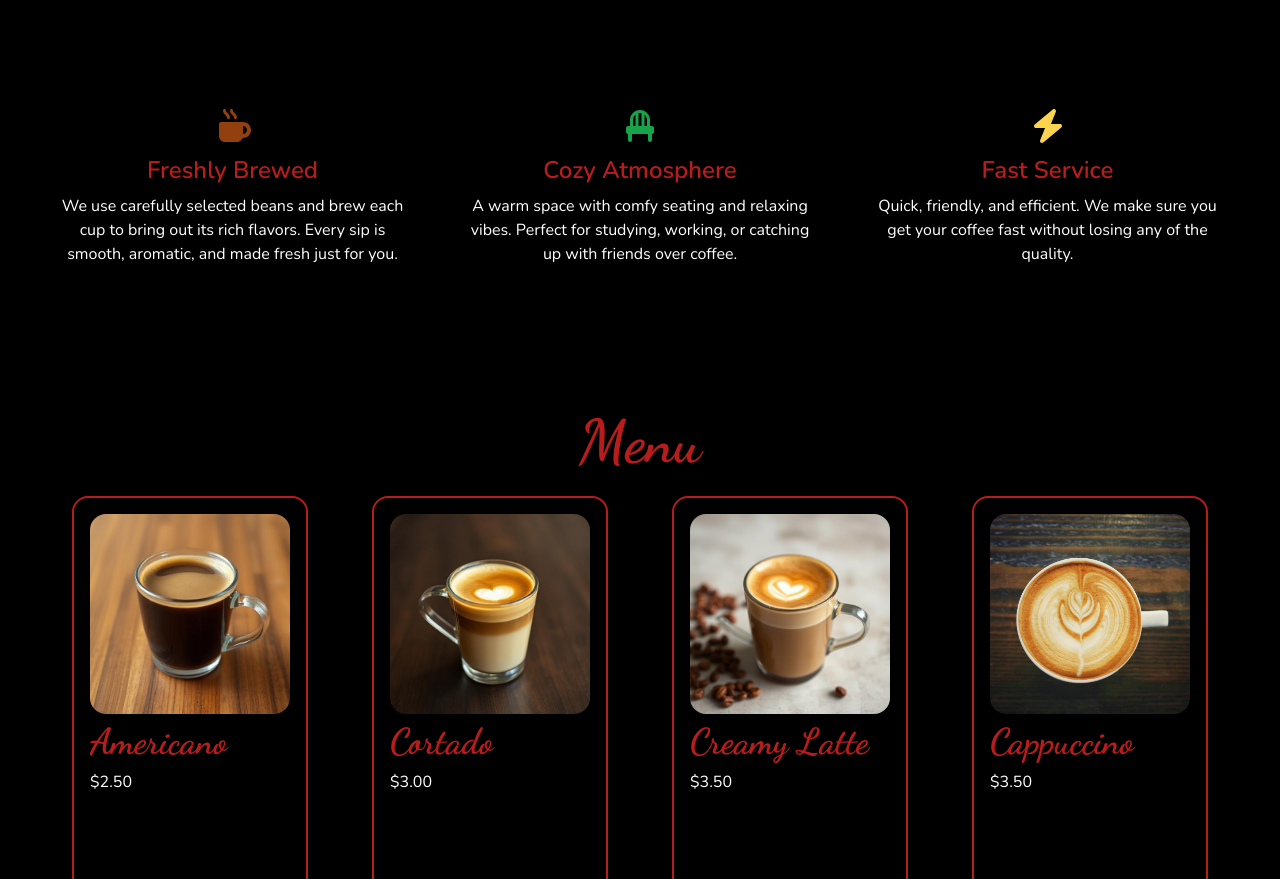
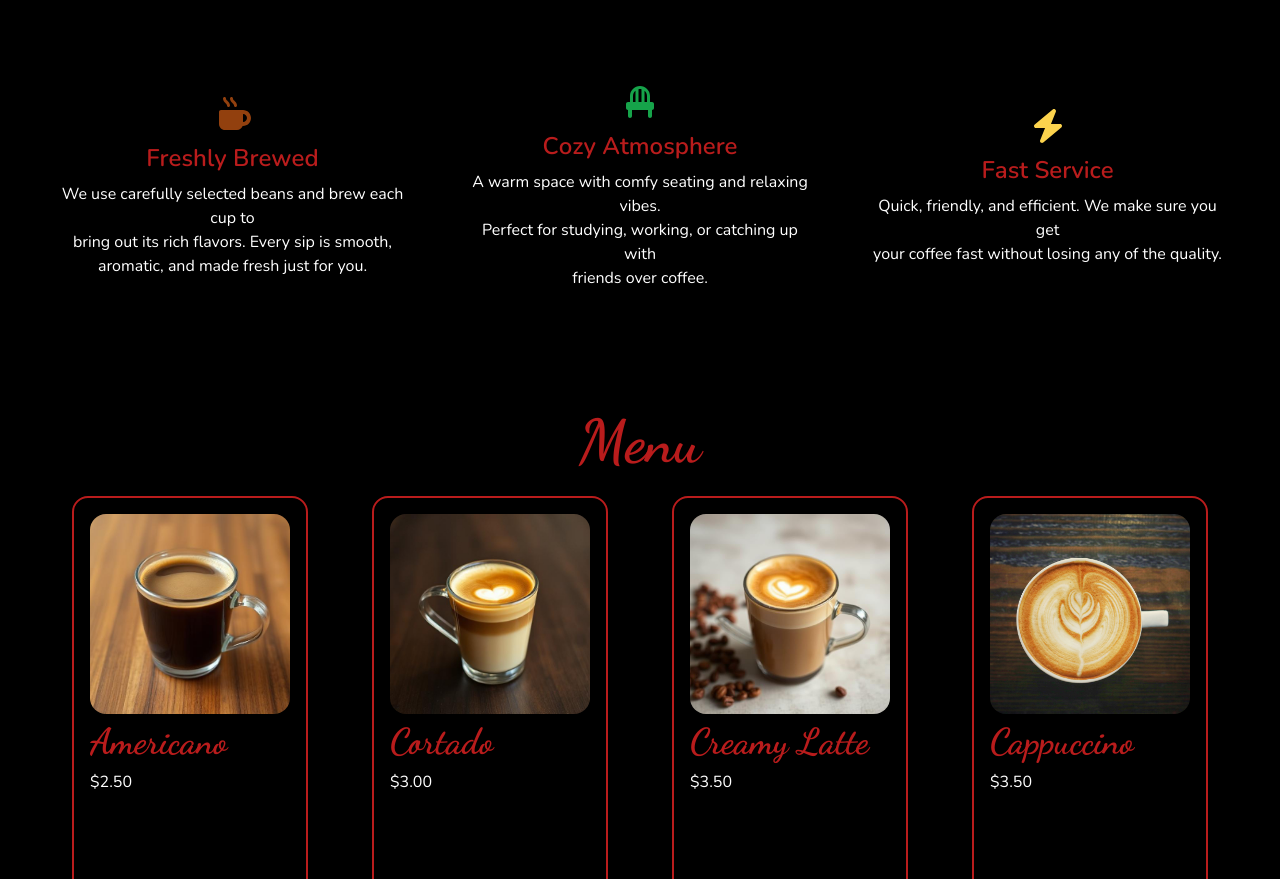
Before and after one commit to Amen974/coffee-site, a React (Vite) app: page / in a window 1280 px wide. Shown: the part 2320-3199 px from the top of the page. Built offline with nearby package versions, Linux system fonts and the light colour scheme.

Commit message:
add animation to Services section and chage the start in the best sell section

```diff
--- a/src/pages/Home/sections/BestSell.jsx
+++ b/src/pages/Home/sections/BestSell.jsx
@@ -15,14 +15,14 @@ const BestSell = () => {
       ease:'power1.inOut',
       scrollTrigger:{
         trigger: '.best1',
-        start: 'top 80%',
+        start: 'top 70%',
       }
     })
 
     const americanoTl = gsap.timeline({
       scrollTrigger:{
         trigger: '.best2',
-        start: 'top 80%',
+        start: 'top 70%',
       }
     })
 
@@ -32,7 +32,7 @@ const BestSell = () => {
     const creamyLatteTl = gsap.timeline({
       scrollTrigger:{
         trigger: '.creamy-latte',
-        start: 'top 80%',
+        start: 'top 70%',
       }
     })
 
@@ -42,7 +42,7 @@ const BestSell = () => {
     const cortadoTl = gsap.timeline({
       scrollTrigger:{
         trigger: '.cortado',
-        start: 'top 80%',
+        start: 'top 70%',
       }
     })
 
@@ -51,7 +51,6 @@ const BestSell = () => {
   },[])
   return (
     <section id="BestSell">
-      {/* First section remains the same */}
       <div className='bg-black h-[45vh] flex items-center justify-center max-sm:h-[30vh] max-sm:bg-cover max-md:h-[80vh] relative overflow-hidden'>
         <img src="/imgs/coffee-beans-right.png" alt="right-beans" className="absolute right-0 h-full object-contain best1" />
         <h1 className="font-dancing text-red-700 text-[150px] font-bold max-sm:text-[100px] z-10 best1">
--- a/src/pages/Home/sections/Services.jsx
+++ b/src/pages/Home/sections/Services.jsx
@@ -1,7 +1,30 @@
 import { FontAwesomeIcon } from "@fortawesome/react-fontawesome";
 import { faMugHot, faChair, faBolt } from "@fortawesome/free-solid-svg-icons";
+import { SplitText } from "gsap/all";
+import { ScrollTrigger } from "gsap/all";
+import gsap from "gsap";
+import { useGSAP } from "@gsap/react";
 
+gsap.registerPlugin(ScrollTrigger)
 const Services = () => {
+
+  useGSAP(()=>{
+    const paraSplit = new SplitText('.servece-para',{type:'lines'});
+    const titleSplit = new SplitText('.servece-title',{type:'chars, words'});
+
+    const tl = gsap.timeline({
+    scrollTrigger:{
+      trigger: '#Services',
+      start: 'top 70%',
+      end: 'bottom 20%'
+    }
+  })
+  tl.fromTo('.icon',{y: -200,opacity:0},{y:0, opacity:1, ease:'power1.in'})
+    .fromTo(titleSplit.chars,{opacity:0},{opacity:1, stagger:0.03, duration: 0.02, ease:'power1.inOut'},'-=0.2')
+    .fromTo(paraSplit.lines,{opacity:0},{opacity:1, stagger:0.03, duration: 0.2, ease:'power1.inOut'},'-=0.2')
+  },[])
+
+
   return (
     <section
       id="Services"
@@ -11,12 +34,12 @@ const Services = () => {
         <FontAwesomeIcon
           icon={faMugHot}
           size="2x"
-          className="text-amber-800 mb-3"
+          className="text-amber-800 mb-3 icon"
         />
-        <p className="text-2xl font-semibold text-red-700 mb-2">
+        <p className="text-2xl font-semibold text-red-700 mb-2 servece-title">
           Freshly Brewed
         </p>
-        <p className="text-center">
+        <p className="text-center servece-para">
           We use carefully selected beans and brew each cup to bring out its
           rich flavors. Every sip is smooth, aromatic, and made fresh just for
           you.
@@ -26,12 +49,12 @@ const Services = () => {
         <FontAwesomeIcon
           icon={faChair}
           size="2x"
-          className="text-green-600 mb-3"
+          className="text-green-600 mb-3 icon"
         />
-        <p className="text-2xl font-semibold text-red-700 mb-2">
+        <p className="text-2xl font-semibold text-red-700 mb-2 servece-title">
           Cozy Atmosphere
         </p>
-        <p className="text-center">
+        <p className="text-center servece-para">
           A warm space with comfy seating and relaxing vibes. Perfect for
           studying, working, or catching up with friends over coffee.
         </p>
@@ -40,12 +63,12 @@ const Services = () => {
         <FontAwesomeIcon
           icon={faBolt}
           size="2x"
-          className="text-amber-300 mb-3"
+          className="text-amber-300 mb-3 icon"
         />
-        <p className="text-2xl font-semibold text-red-700 mb-2">
+        <p className="text-2xl font-semibold text-red-700 mb-2 servece-title">
           Fast Service
         </p>
-        <p className="text-center">
+        <p className="text-center servece-para">
           Quick, friendly, and efficient. We make sure you get your coffee fast
           without losing any of the quality.
         </p>
```
